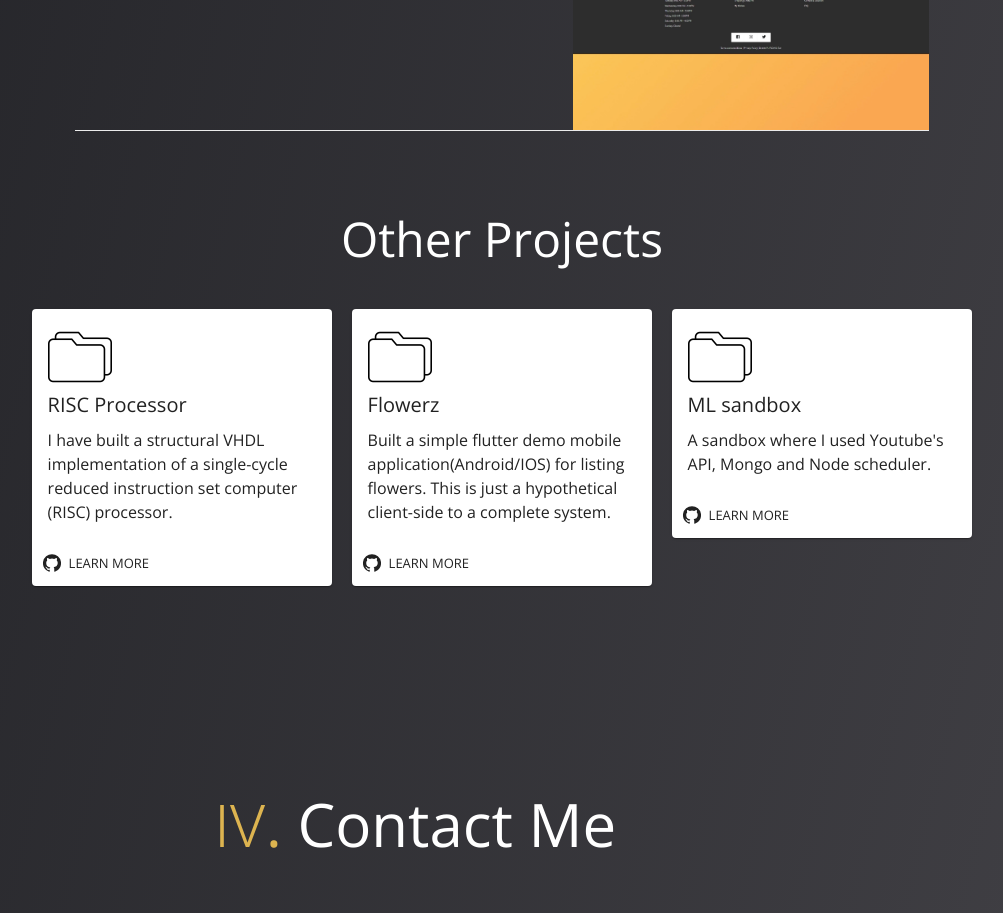
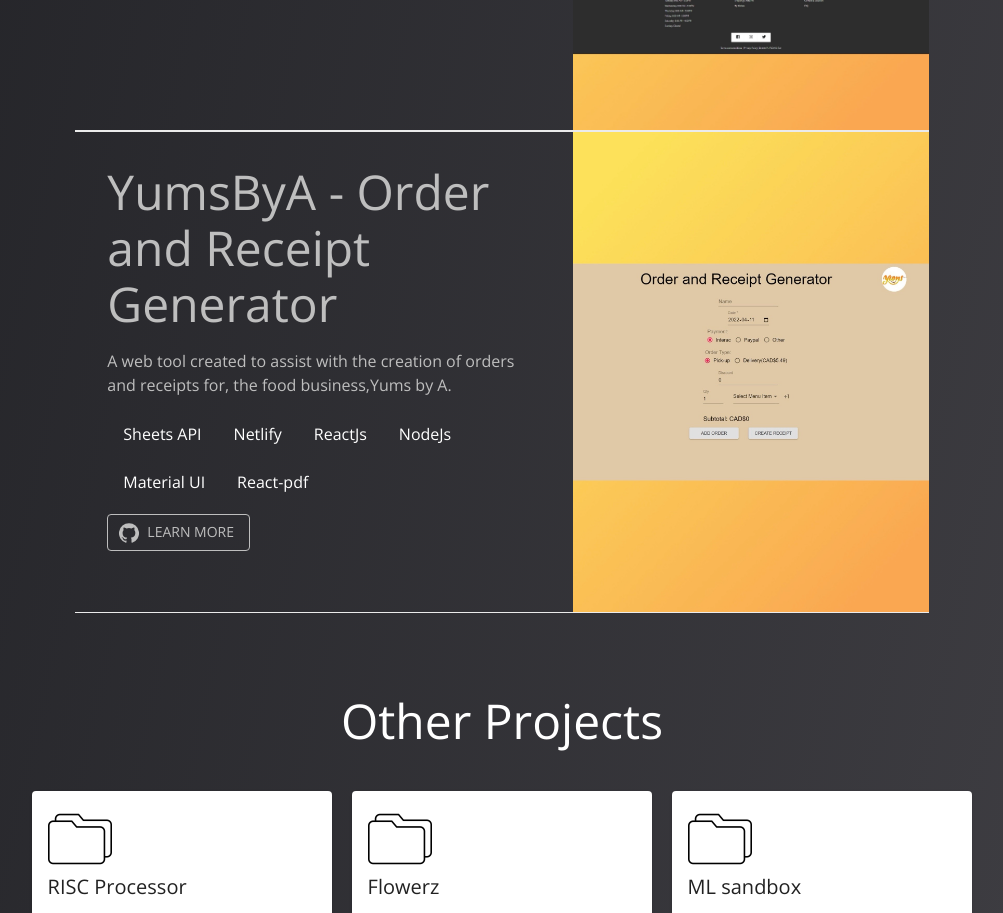
Before and after one commit to moiseamani1/portfolio_site, a React (Create React App) app: page / in a window 1280 px wide. Shown: the part 4380-5293 px from the top of the page, without its empty margins (138-1141 px from the left). Built offline with nearby package versions, Linux system fonts and the light colour scheme.

Commit message:
Added new project

```diff
--- a/package.json
+++ b/package.json
@@ -5,6 +5,7 @@
   "dependencies": {
     "@material-ui/core": "^4.12.3",
     "@material-ui/icons": "^4.11.2",
+    "@material-ui/styles": "^4.11.5",
     "@testing-library/jest-dom": "^5.16.1",
     "@testing-library/react": "^11.2.7",
     "@testing-library/user-event": "^12.8.3",
--- a/src/components/Portfolio/Portfolio.jsx
+++ b/src/components/Portfolio/Portfolio.jsx
@@ -72,6 +72,15 @@
     "github": "https://github.com/moiseamani1/react_e-commerce_website",
     "stack": ["MongoDB", "Express", "ReactJs", "NodeJs",
       "Paypal API", "Google Maps API",]
+
+  },
+  {
+    "id": 4, "title": "YumsByA - Order and Receipt Generator",
+    "description": "A web tool created to assist with the creation of orders and receipts for, the food business,Yums by A. ",
+    "img": "/images/projects/yums.jpg",
+    "github": "https://github.com/moiseamani1/yums_order_receipt_generator",
+    "stack": ["Sheets API", "Netlify", "ReactJs", "NodeJs",
+      "Material UI","React-pdf"]
 
   }
 
```
Also changed, not shown: public/images/projects/yums.JPG (added), 1 other file (tests, documents, lock files or other folders).
